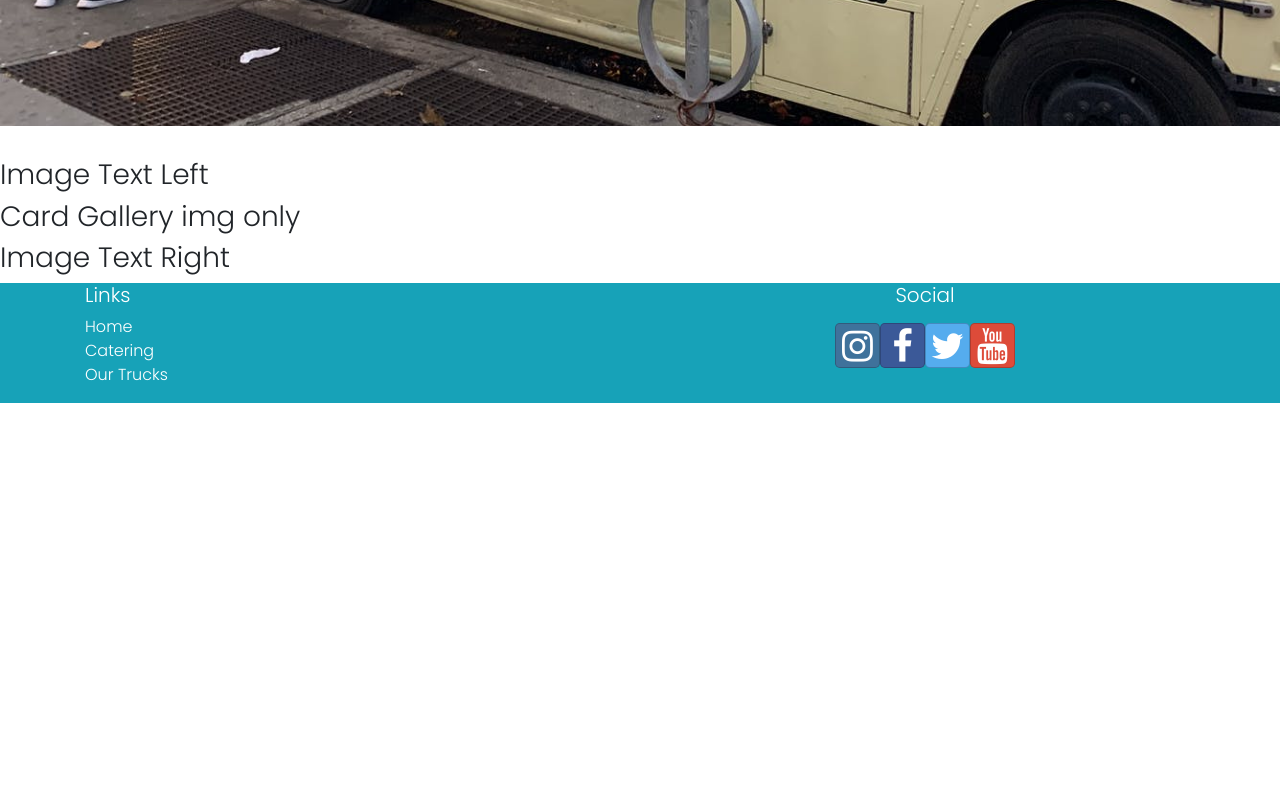
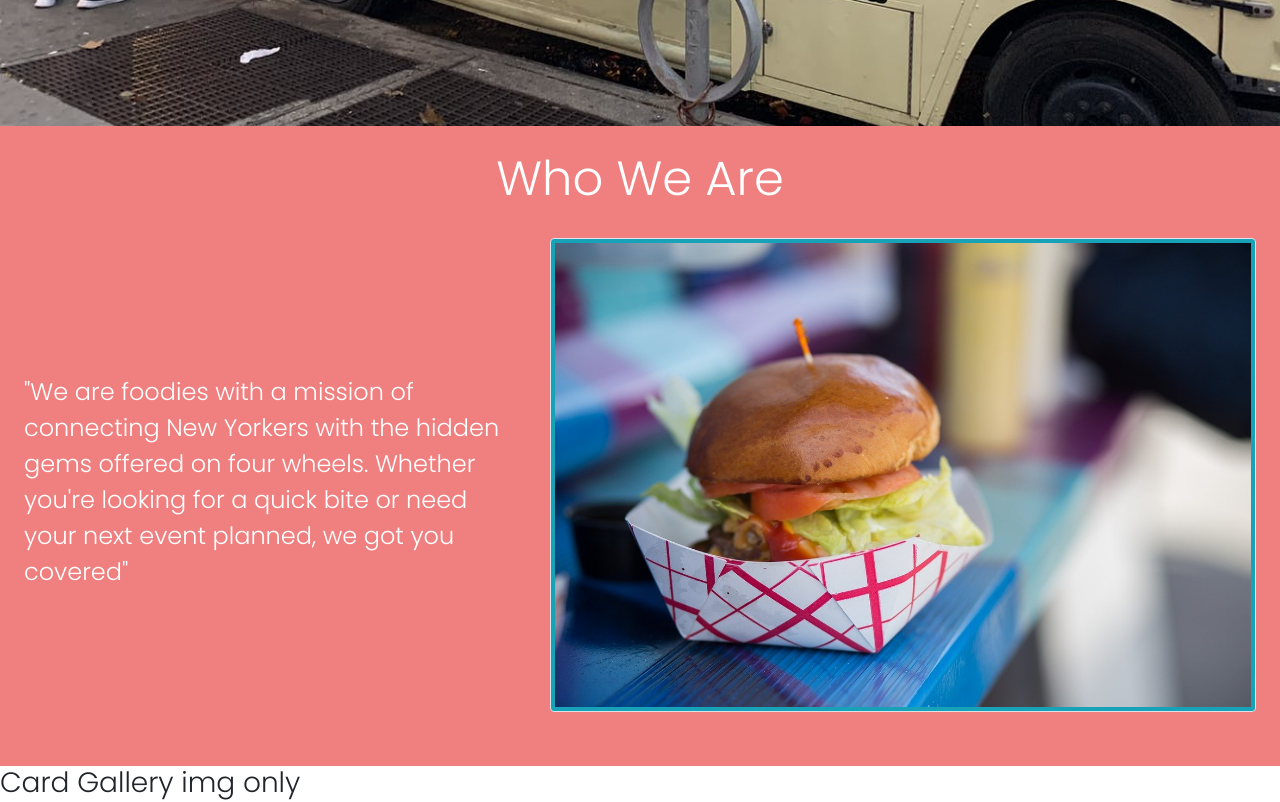
Before and after one commit to j-nathanson/foodtrucks, a React (Create React App) app: page /home in a window 1280 px wide. Shown: the part 780-1582 px from the top of the page. Before the commit the page ends 1183 px from the top, so only its background shows below. Built offline with nearby package versions, Linux system fonts and the light colour scheme.

Commit message:
img-text-left and scss restructure

```diff
--- a/src/components/pages/HomePageComponent.js
+++ b/src/components/pages/HomePageComponent.js
@@ -1,6 +1,7 @@
 import React from "react";
-import { Jumbotron, Button, Container } from "reactstrap";
+import { Jumbotron, Button, Container, Row, Col } from "reactstrap";
 import { Link } from "react-router-dom";
+
 
 function HomePage() {
     return (
@@ -13,7 +14,26 @@ function HomePage() {
                     </Link>
                 </Container>
             </Jumbotron>
-            <h3>Image Text Left</h3>
+            <Container fluid className="img-text-left p-4">
+                <Row className="justify-content-center">
+                    <h2>Who We Are</h2>
+                </Row>
+                <Row className="align-items-center">
+                    <Col sm="7" className=" order-sm-last">
+                        <img src='assets/images/hamburger.jpg' alt="hamburger" className="img-fluid img-thumbnail" />
+                    </Col>
+                    <Col sm="5">
+                        <p>"We are foodies with a mission of connecting New Yorkers with the hidden gems offered
+                            on
+                            four wheels.
+                            Whether you're looking for a quick bite or need your next event planned, we got you covered"
+                        </p>
+                    </Col>
+
+                </Row>
+
+
+            </Container>
             <h3>Card Gallery img only</h3>
             <h3>Image Text Right</h3>
         </div>
--- a/src/styles/Homepage.scss
+++ b/src/styles/Homepage.scss
@@ -1,21 +1,3 @@
 @import 'colors';
-
-.jumbotron {
-    background-image: url('../../public/assets/images/jumbotron-img.jpeg');
-    background-size: cover;
-    background-position: center;
-    background-repeat: no-repeat;
-    border-radius: 0px !important;
-
-    height: 100vh;
-    display: flex;
-    align-items: center;
-
-
-    .container {
-        background-color: $jumbo-overlay;
-        color: $white;
-        text-align: center;
-        padding: 1rem;
-    }
-}
+@import 'Jumbotron';
+@import 'img-text-left';
--- /dev/null
+++ b/src/styles/Jumbotron.scss
@@ -0,0 +1,22 @@
+@import 'colors';
+
+.jumbotron {
+    background-image: url('../../public/assets/images/jumbotron-img.jpeg');
+    background-size: cover;
+    background-position: center;
+    background-repeat: no-repeat;
+    border-radius: 0px !important;
+    height: 100vh;
+    margin-bottom: 0;
+
+    display: flex;
+    align-items: center;
+
+
+    .container {
+        background-color: $jumbo-overlay;
+        color: $white;
+        text-align: center;
+        padding: 1rem;
+    }
+}
--- /dev/null
+++ b/src/styles/img-text-left.scss
@@ -0,0 +1,31 @@
+@import 'colors';
+
+.img-text-left {
+    background-color: $secondary;
+    color: $white;
+
+    h2 {
+        font-size: 3rem;
+        margin-bottom: 30px;
+    }
+
+    img {
+        margin-bottom: 30px;
+    }
+
+    .img-thumbnail {
+        background-color: $primary;
+    }
+
+    p {
+        font-size: 1.25rem;
+    }
+}
+
+@media screen and (min-width: 800px) {
+    .img-text-left {
+        p {
+            font-size: 1.5rem;
+        }
+    }
+}
--- a/src/styles/main.scss
+++ b/src/styles/main.scss
@@ -1,6 +1,7 @@
 @import 'Navigation';
 @import 'Footer';
 @import 'Homepage';
+@import 'img-text-left';
 
 body {
     font-family: 'Poppins', sans-serif;
```
Also changed, not shown: public/assets/images/hamburger.jpg (added).
